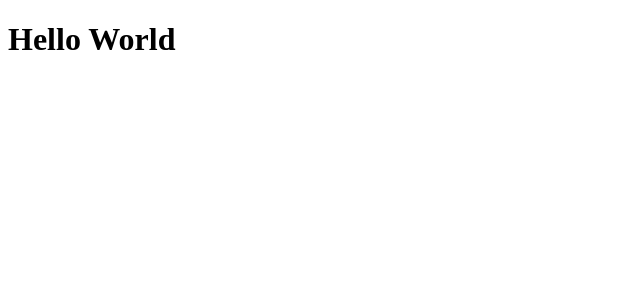
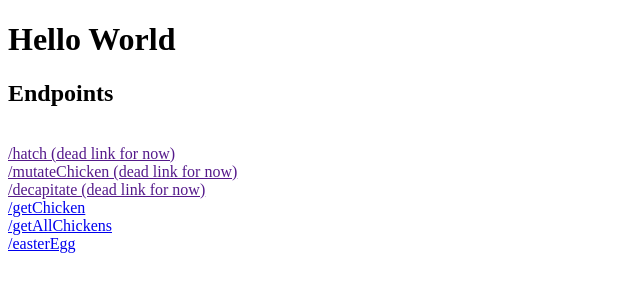
Before and after one commit to deefling/EGG, a website: page index.html in a window 1280 px wide. Shown: the whole page, without its empty margins (0-640 px from the left). Drawn offline with Linux system fonts and the light colour scheme.

Commit message:
Trying to add endpoints to GH page. test 1

```diff
--- a/TODO.txt
+++ b/TODO.txt
@@ -1,6 +1,3 @@
-GraphQL driver class
-- update operation
-
 Connect driver methods to express api
 Host express API & test all endpoints with postman
 
@@ -9,3 +6,5 @@ Test across RLES machines (open up ports/firewall)
 Write all endpoint on GH page, use forms as needed
 Spruce up w/ CSS
 Authentication
+
+Finish site book - write up all things you did yo go above and beyond
--- a/index.html
+++ b/index.html
@@ -5,7 +5,14 @@
 </head>
 <body>
 
-<h1>Hello World</h1>
+    <h1>Hello World</h1>
+    <h2>Endpoints</h2></br>
+    <a href="">/hatch (dead link for now)</a></br>
+    <a href="">/mutateChicken (dead link for now)</a></br>
+    <a href="">/decapitate (dead link for now)</a></br><a href="http://192.168.44.18:8000/getChicken/chk-101">/getChicken</a></br>
+    <a href="http://localhost:8000/getAllChickens">/getAllChickens</a></br>
+    <a href="http://localhost:8000/easterEgg">/easterEgg</a>
+
 
 </body>
 </html>
```
